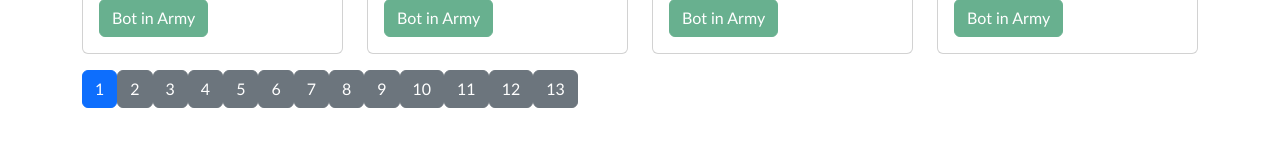
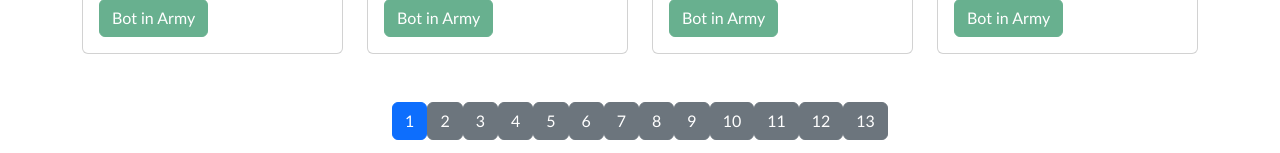
Before and after one commit to dkiriinya/bot-battlr, a React (Create React App) app: page / in a window 1280 px wide. Shown: the part 1213-1366 px from the top of the page. Before the commit the page ends 1321 px from the top, so only its background shows below. Built offline with nearby package versions, Linux system fonts and the light colour scheme; data requests are answered from the project's data file.

Commit message:
add styling changes

```diff
--- a/src/components/BotCollection.js
+++ b/src/components/BotCollection.js
@@ -117,7 +117,7 @@ export default function BotCollection({ botlist, addToArmy }) {
           </div>
         ))}
       </div>
-      <div className="pagination">
+      <div className="pagination d-flex justify-content-center mt-3 p-3">
         {Array.from({ length: Math.ceil(filteredBotList.length / itemsPerPage) }, (_, i) => (
           <button
             key={i + 1}
```
